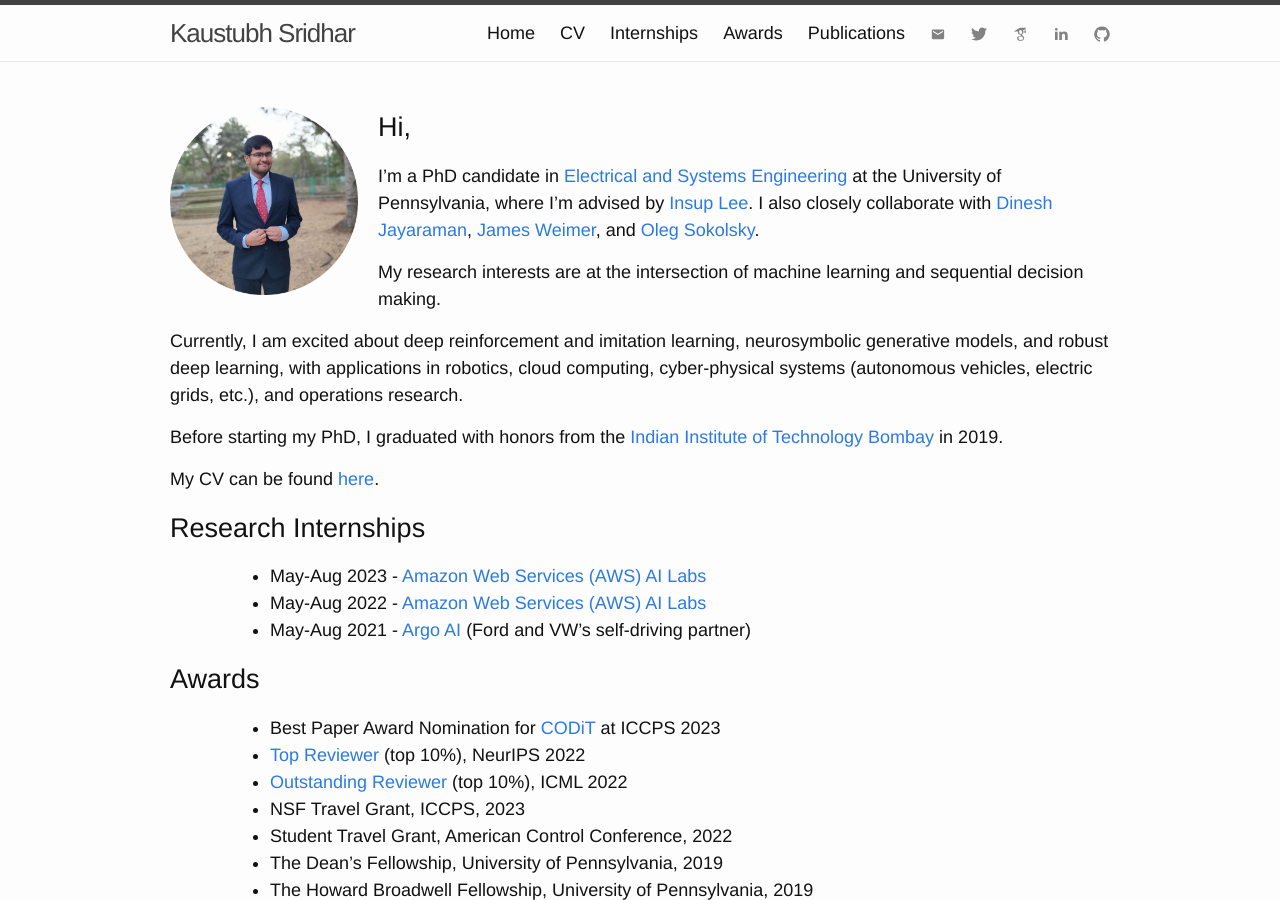
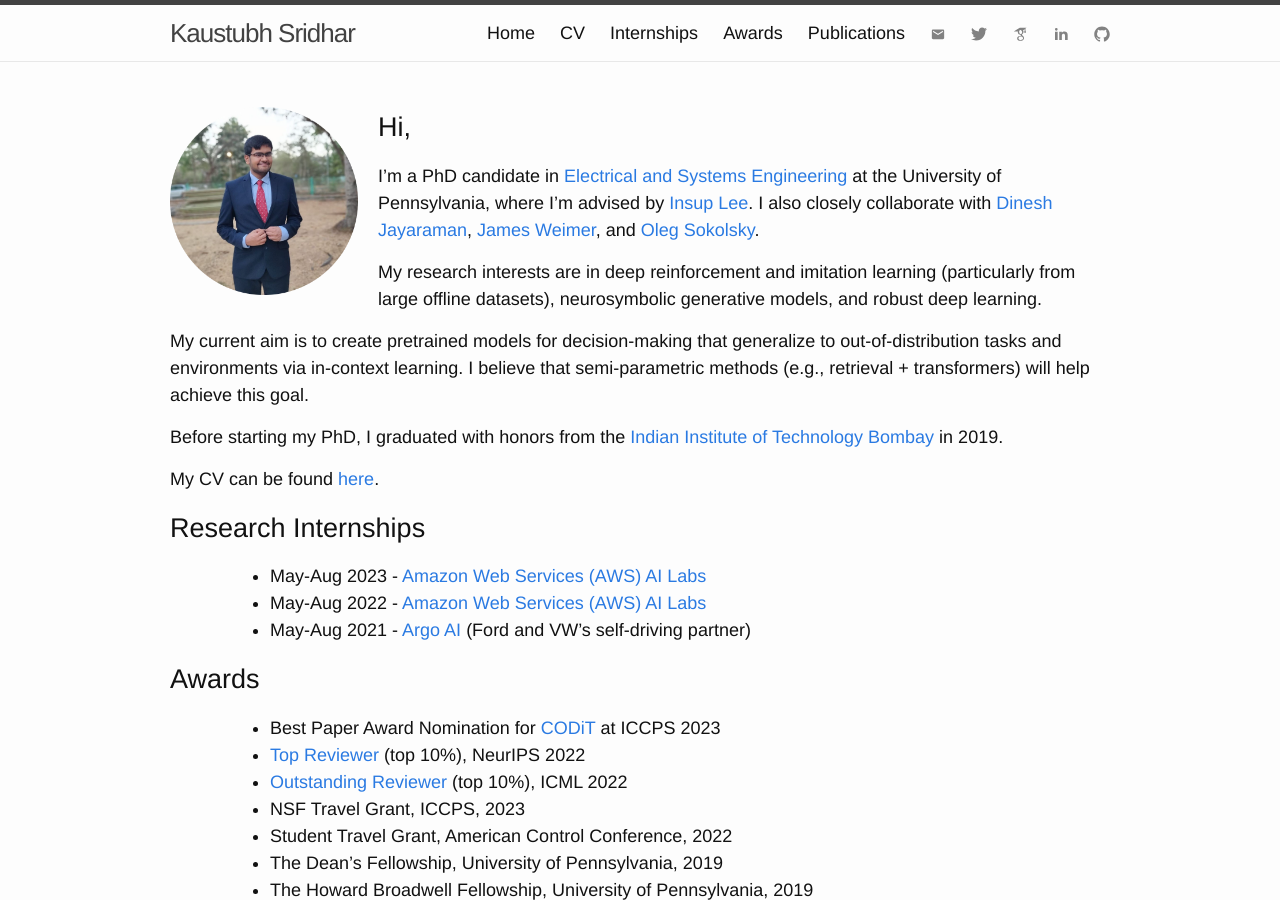
Before and after one commit to kaustubhsridhar/kaustubhsridhar.github.io, a Jekyll site: the page built from index.md, in a window 1280 px wide and 900 px high. Built offline with Jekyll 4.4.1, drawn with Linux system fonts in a browser that asks for light colours; nearby versions of some CDN libraries.

Commit message:
more of my current ideas

```diff
--- a/index.md
+++ b/index.md
@@ -10,9 +10,9 @@ permalink: /
 
 I'm a PhD candidate in <a href="https://www.ese.upenn.edu/">Electrical and Systems Engineering</a> at the University of Pennsylvania, where I'm advised by <a href="https://www.cis.upenn.edu/~lee/home/index.shtml">Insup Lee</a>. I also closely collaborate with <a href="https://www.seas.upenn.edu/~dineshj/">Dinesh Jayaraman</a>, <a href="https://www.seas.upenn.edu/~weimerj">James Weimer</a>, and <a href="https://www.cis.upenn.edu/~sokolsky/">Oleg Sokolsky</a>.
 
-My research interests are at the intersection of machine learning and sequential decision making.
+My research interests are in deep reinforcement and imitation learning (particularly from large offline datasets), neurosymbolic generative models, and robust deep learning.
 
-Currently, I am excited about deep reinforcement and imitation learning, neurosymbolic generative models, and robust deep learning, with applications in robotics, cloud computing, cyber-physical systems (autonomous vehicles, electric grids, etc.), and operations research.
+My current aim is to create pretrained models for decision-making that generalize to out-of-distribution tasks and environments via in-context learning. I believe that semi-parametric methods (e.g., retrieval + transformers) will help achieve this goal.
 
 Before starting my PhD, I graduated with honors from the <a href="https://www.iitb.ac.in/">Indian Institute of Technology Bombay</a> in 2019.
 
```
